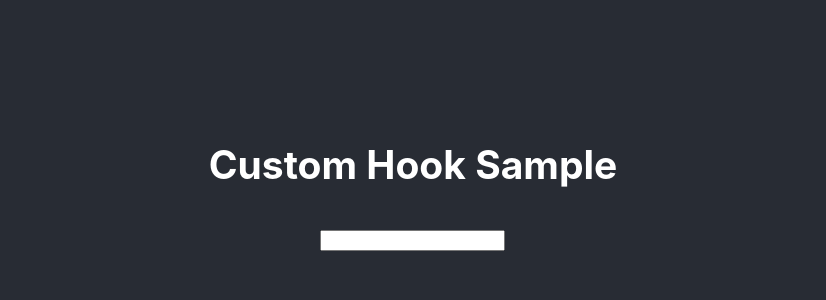
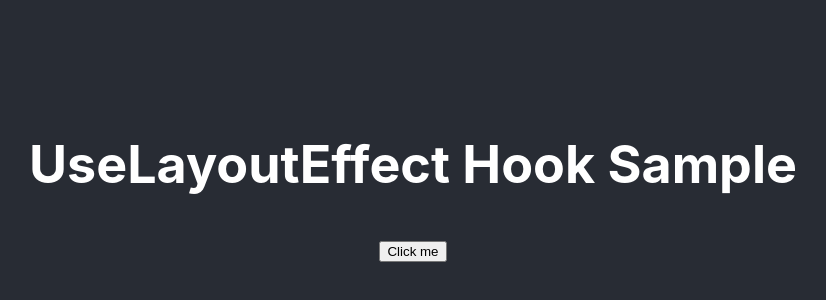
Before and after one commit to indraneel207/react-hooks, a React (Create React App) app: page / in a window 1280 px wide. Shown: the part 220-520 px from the top of the page, without its empty margins (227-1053 px from the left). Built offline with nearby package versions, Linux system fonts and the light colour scheme.

Commit message:
Added UseLayoutEffect

```diff
--- a/src/App.js
+++ b/src/App.js
@@ -1,5 +1,6 @@
 import './App.css';
-import CustomHookSample from './components/CustomHookSample';
+// import CustomHookSample from './components/CustomHookSample';
+import UseLayoutEffectSample from './components/UseLayoutEffectSample';
 // import UseCallbackSample from './components/UseCallbackSample';
 // import UseReducerSample from './components/UseReducerSample';
 // import UseEffectSample from './components/UseEffectSample';
@@ -13,7 +14,7 @@ function App() {
   return (
     <div className="App">
       <header className="App-header">
-        <CustomHookSample/>
+        <UseLayoutEffectSample/>
       </header>
     </div>
   );
--- /dev/null
+++ b/src/components/UseLayoutEffectSample.js
@@ -0,0 +1,29 @@
+import React, { useLayoutEffect, useRef, useState } from 'react'
+
+function UseLayoutEffectSample() {
+  const [isShowPopup, setIsShowPopup] = useState(false)
+  const popupRef = useRef()
+  const buttonRef = useRef()
+
+  const handleOnClick = () => setIsShowPopup((prev) => !prev)
+
+  useLayoutEffect(() => {
+    if (popupRef.current && buttonRef.current) {
+      const { bottom } = buttonRef.current.getBoundingClientRect()
+      popupRef.current.style.top = `${bottom + 25}px`
+      popupRef.current.style.position = 'absolute'
+    }
+  }, [isShowPopup])
+
+  return (
+    <div>
+      <h1>UseLayoutEffect Hook Sample</h1>
+      <button ref={buttonRef} onClick={handleOnClick}>
+        Click me
+      </button>
+      {isShowPopup && <div ref={popupRef}>This is the popup!</div>}
+    </div>
+  )
+}
+
+export default UseLayoutEffectSample
```
